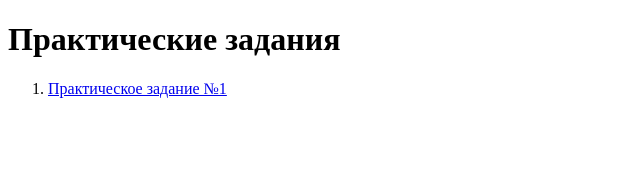
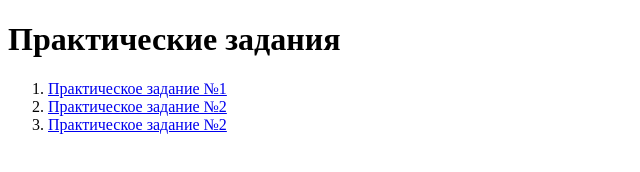
Before and after one commit to msmatafonova/web, a plain HTML site: page index.html in a window 1280 px wide. Shown: the whole page, without its empty margins (0-640 px from the left). Drawn offline with Linux system fonts and the light colour scheme.

Commit message:
Update index.html

```diff
--- a/index.html
+++ b/index.html
@@ -9,6 +9,8 @@
    <h1> Практические задания</h1>
    <ol>
    <li><a href="task1.html">Практическое задание №1</a></li>
+   <li><a href="task2.html">Практическое задание №2</a></li>
+   <li><a href="task3.html">Практическое задание №2</a></li>
 </ol>
 
 </body>
```
